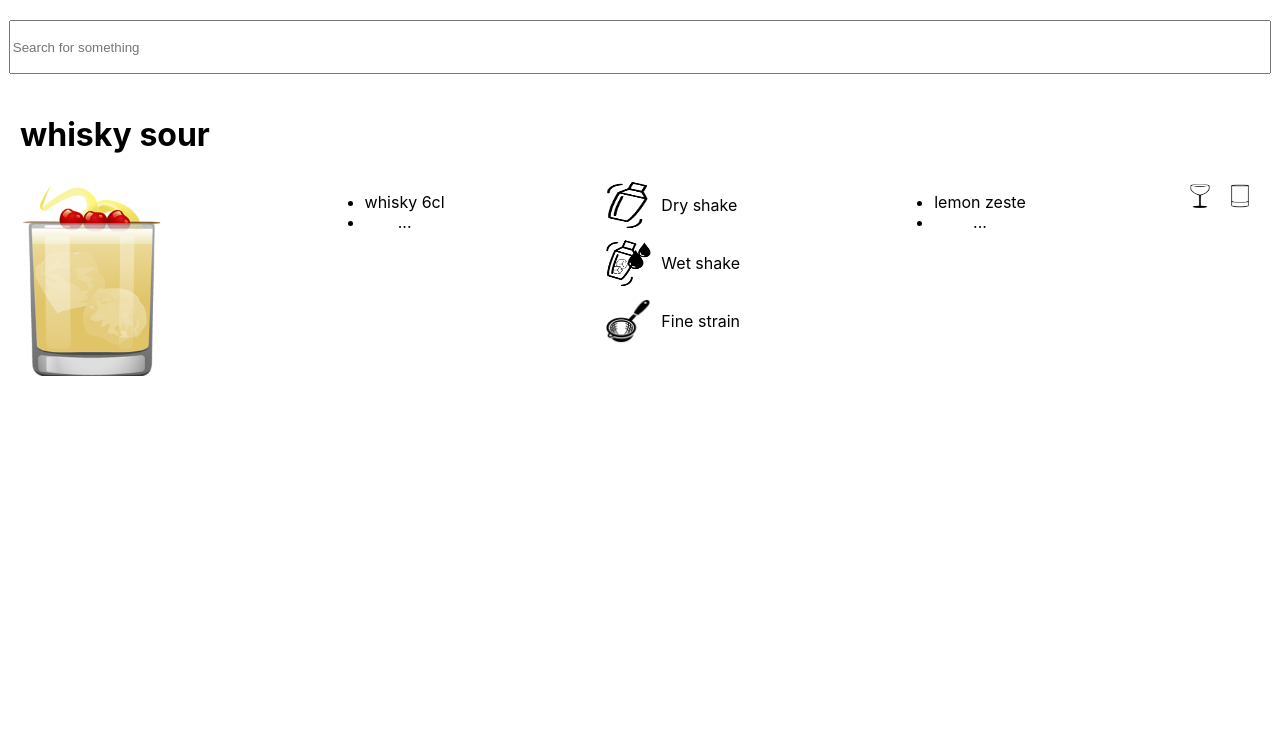
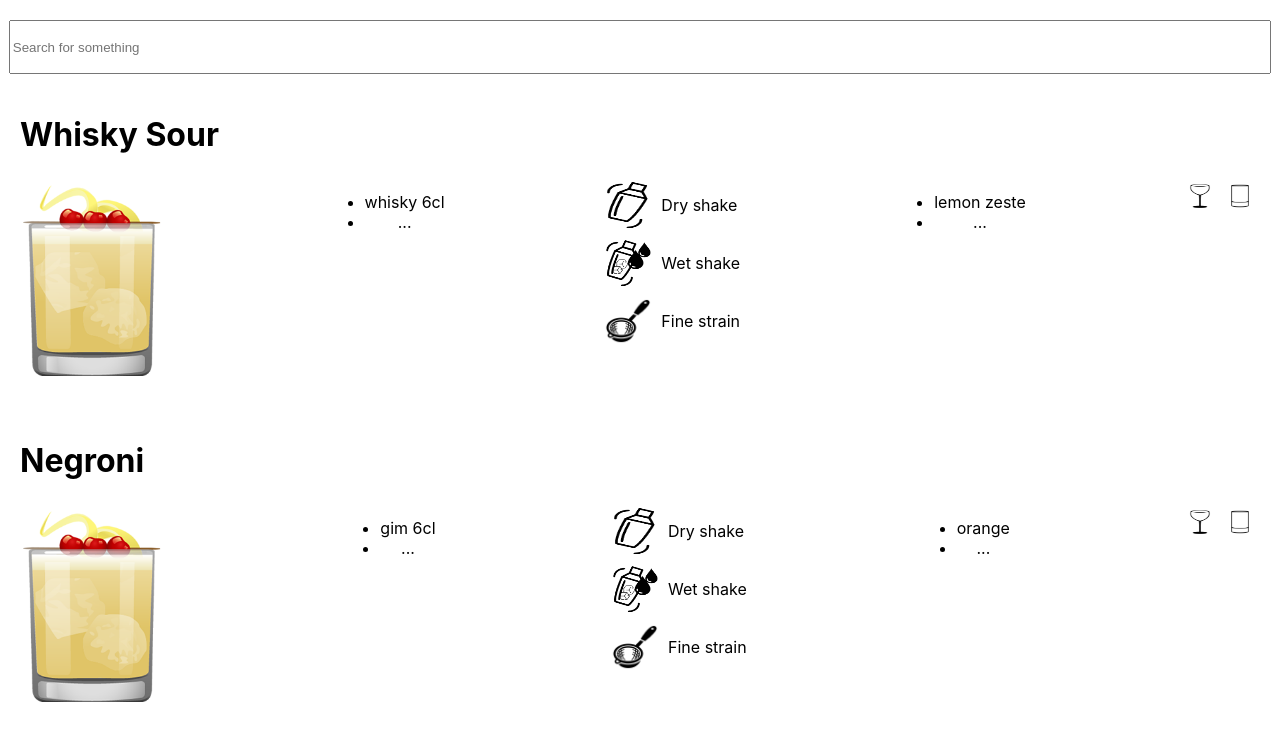
Before and after one commit to FlorianLiebhart/cocktails, a React (Create React App) app: page / in a window 1280 px wide. Shown: the top 740 px of the page. Built offline with nearby package versions, Linux system fonts and the light colour scheme.

Commit message:
fix merge conflict

```diff
--- a/src/domain/cocktails.ts
+++ b/src/domain/cocktails.ts
@@ -5,7 +5,7 @@ import whiskySourSrc from './images/whiskysour.png';
 
 
 const whiskySour = {
-    name: "whisky sour",
+    name: "Whisky Sour",
     picture: whiskySourSrc,
     ingredients: [
         "whisky 6cl",
@@ -27,7 +27,30 @@ const whiskySour = {
 };
 
 
-const cocktails = [whiskySour];
+const negroni = {
+    name: "Negroni",
+    picture: whiskySourSrc,
+    ingredients: [
+        "gim 6cl",
+        "...",
+    ],
+    preparationSteps: [
+        DRY_SHAKE,
+        WET_SHAKE,
+        FINE_STRAIN
+    ],
+    garnishes: [
+        "orange",
+        "...",
+    ],
+    glasses: [
+        NICKANDNORA_GLASS,
+        LOWBALL_GLASS
+    ]
+};
+
+
+const cocktails = [whiskySour, negroni];
 
 
 export default cocktails;
```
